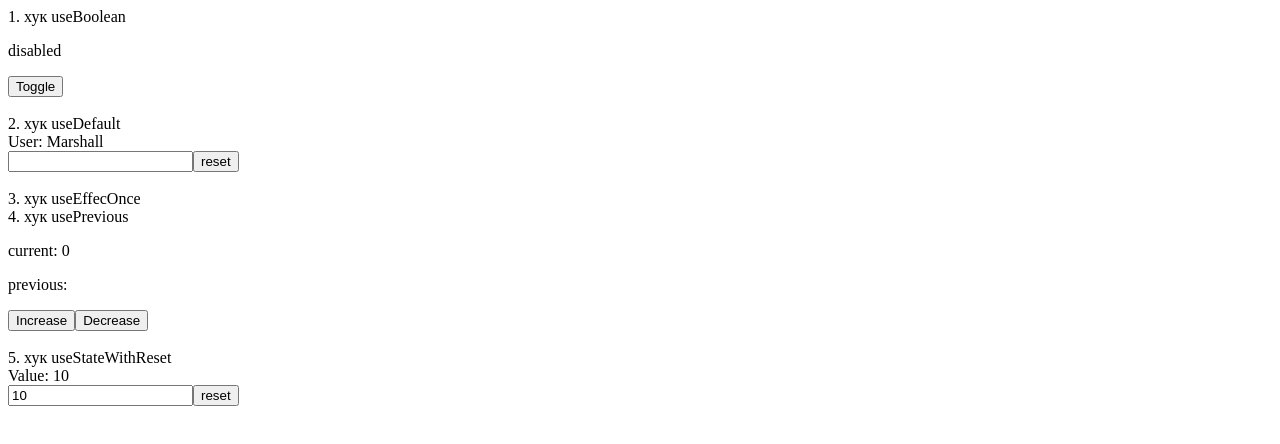
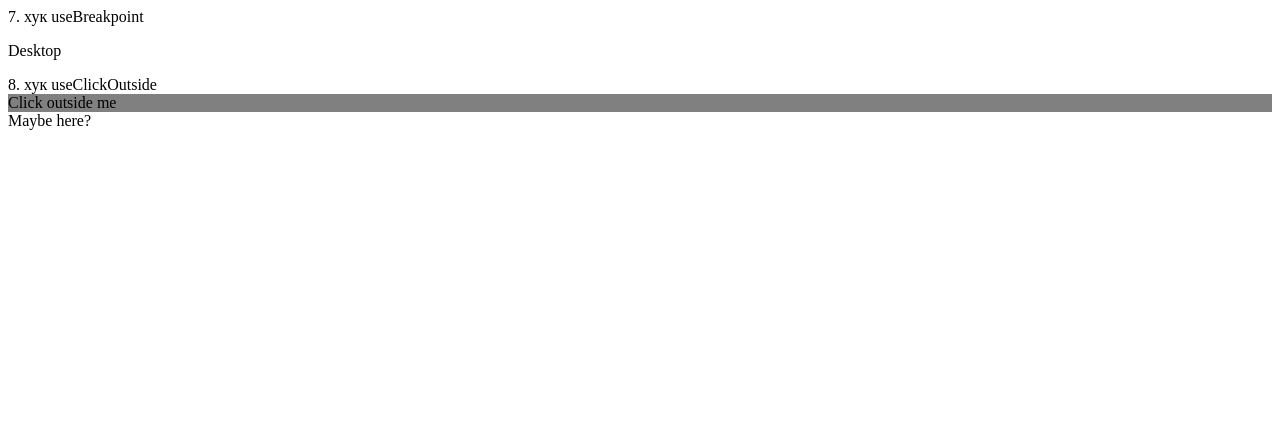
Before and after one commit to denisbeybutov/react_hooks_tasks, a React (Vite) app in the folder react-app/: page / in a window 1280 px wide. Shown: the top 444 px of the page. Built offline with nearby package versions, Linux system fonts and the light colour scheme.

Commit message:
8 хуков сделано

```diff
--- a/react-app/src/App.jsx
+++ b/react-app/src/App.jsx
@@ -8,12 +8,15 @@ import Default from './components/Default'
 import EffectOnce from './components/EffectOnce'
 import Previous from './components/Previous'
 import StateWithReset from './components/StateWithReset'
+import Toggle from './components/Toggle'
+import Breakpoint from './components/Breakpoint'
+import ClickOutside from './components/ClickOutside'
 
 function App() {
 
   return (
     <>
-      1. хук useBoolean
+      {/* 1. хук useBoolean
       <Boolean/>  <br />
       2. хук useDefault
       <Default/> <br />
@@ -22,7 +25,13 @@ function App() {
       4. хук usePrevious
       <Previous/> <br />
       5. хук useStateWithReset
-      <StateWithReset/>
+      <StateWithReset/> <br />
+      6. хук useToggle
+      <Toggle/> */}
+      7. хук useBreakpoint
+      <Breakpoint/>
+      8. хук useClickOutside
+      <ClickOutside/>
     </>
   );
 }
--- /dev/null
+++ b/react-app/src/components/Breakpoint.jsx
@@ -0,0 +1,19 @@
+import createBreakpoint from "../hooks/useBreakpoint";
+
+const useBreakpoint = createBreakpoint({
+    mobile: 0,
+    tablet: 768,
+    desktop: 1024,
+  });
+
+export default function Breakpoint(){
+    const breakpoint = useBreakpoint();
+
+  return (
+    <div>
+      {breakpoint === 'mobile' && <p>Mobile</p>}
+      {breakpoint === 'tablet' && <p>Tablet</p>}
+      {breakpoint === 'desktop' && <p>Desktop</p>}
+    </div>
+  );
+}
--- /dev/null
+++ b/react-app/src/components/ClickOutside.jsx
@@ -0,0 +1,14 @@
+import useClickOutside from "../hooks/useClickOutside";
+import { useRef } from "react";
+
+export default function ClickOutside (){
+    const target = useRef(null);
+    useClickOutside(target, () => console.log('Clicked outside'));
+
+    return (
+        <div>
+        <div ref={target} style={{background:'grey'}}>Click outside me</div>
+        <div>Maybe here?</div>
+        </div>
+    );
+}
--- /dev/null
+++ b/react-app/src/components/Toggle.jsx
@@ -0,0 +1,15 @@
+import useToggle from "../hooks/useToggle";
+
+export default function Toggle(){
+    const [value, toggle, setValue] = useToggle();
+
+
+    return (
+        <div>
+        <p>Enabled: {value ? 'On' : 'Off'}</p>
+        <button onClick={toggle}>Toggle</button>
+        <button onClick={() => setValue(true)}>Enable</button>
+        <button onClick={() => setValue(false)}>Disable</button>
+        </div>
+    );
+}
--- /dev/null
+++ b/react-app/src/hooks/useBreakpoint.js
@@ -0,0 +1,34 @@
+import { useState,useEffect } from "react"
+
+export default function createBreakpoint(breakpoints){
+
+    return function useBreakpoint() {
+        const getBreakpoint = (width) => {
+            let currentBreakpoint = "";
+
+            for (const [name, minWidth] of Object.entries(breakpoints)) {
+              if (width >= minWidth) {
+                currentBreakpoint = name;
+              }
+            }
+
+            return currentBreakpoint;
+          };
+
+        const [breakpoint, setBreakpoint] = useState(getBreakpoint(window.innerWidth))
+
+        useEffect(() => {
+            function handleResize() {
+                setBreakpoint(getBreakpoint(window.innerWidth));
+            }
+
+            window.addEventListener("resize", handleResize);
+
+            return () => {
+                window.removeEventListener("resize", handleResize);
+            };
+        }, []);
+        return breakpoint
+
+    }
+}
--- /dev/null
+++ b/react-app/src/hooks/useClickOutside.js
@@ -0,0 +1,17 @@
+import { useEffect } from "react"
+
+export default function useClickOutside(target, callback){
+
+    useEffect(()=>{
+        const handler = e => {
+            if(target.current && !target.current.contains(e.target)) callback()
+        }
+
+        document.addEventListener('click', handler)
+
+        return () => {
+            document.removeEventListener('click', handler)
+        }
+    },[target,callback])
+
+}
--- /dev/null
+++ b/react-app/src/hooks/useToggle.js
@@ -0,0 +1,9 @@
+import { useState } from "react"
+
+export default function useToggle(){
+    const [value, setValue] = useState(false)
+    const toggle = () => {
+        setValue(prev => !prev)
+    }
+    return  [value, toggle, setValue]
+}
```
